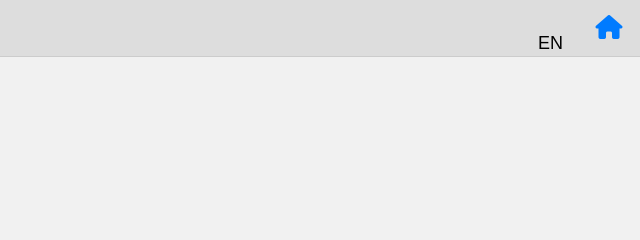
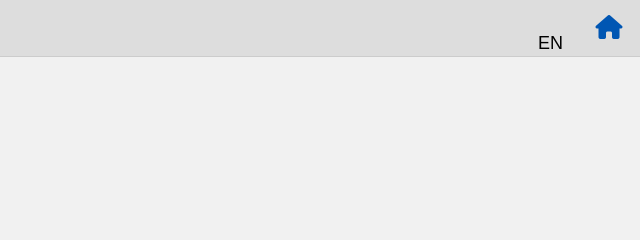
Before and after one commit to Nazar63844/pfl, a plain HTML site: page pict.html in a window 1280 px wide. In both pictures the pointer is over the icon 1249 px from the left and 27 px from the top of the page. Shown: the top 240 px of the page, 640-1280 px from the left. Drawn offline with nearby package versions, Linux system fonts and the light colour scheme.

Commit message:
Enhance #dm with hover color change
Add hover effect for the #dm element.

```diff
--- a/pict.html
+++ b/pict.html
@@ -62,6 +62,9 @@ hr {
   outline: none;
   font-size: 24px;
   cursor: pointer;
+}
+#dm:hover {
+  color: #0056b3;
 }
 body { margin-top: 55px}
 .navbar {
```
